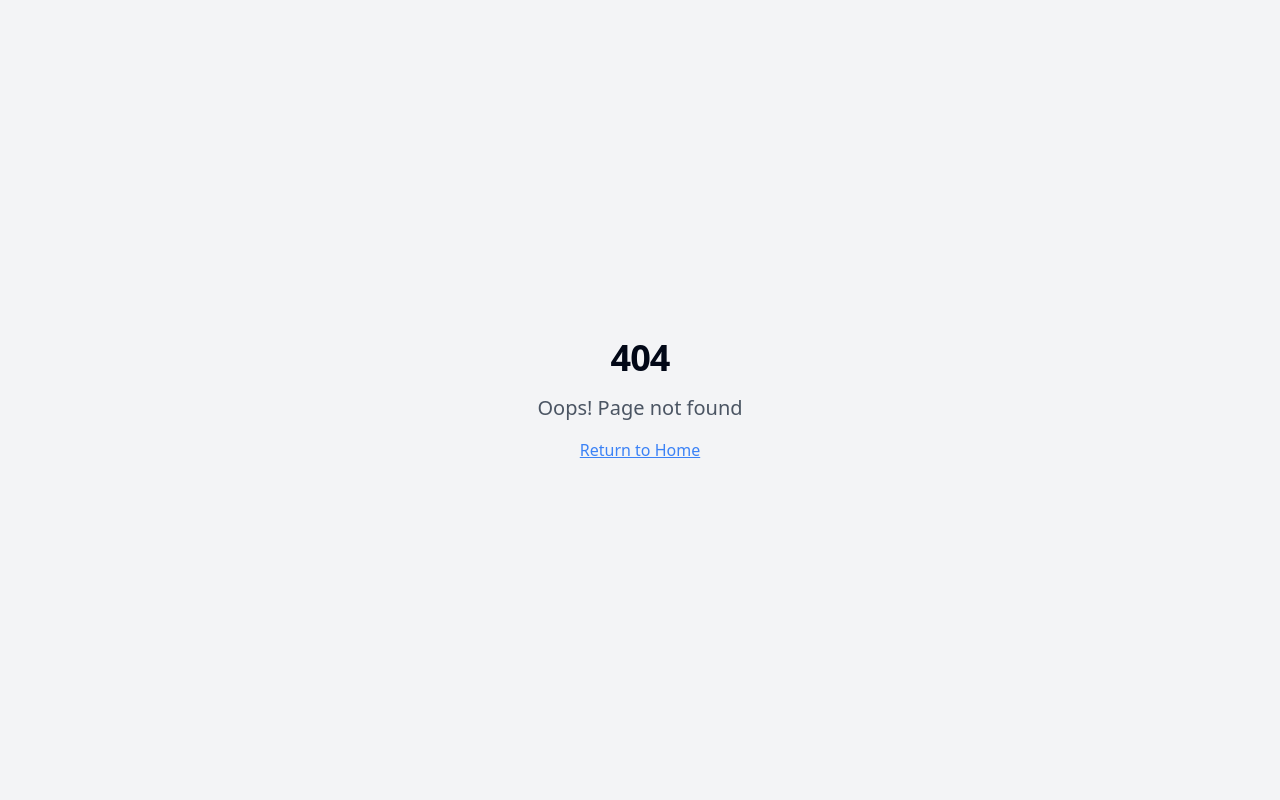
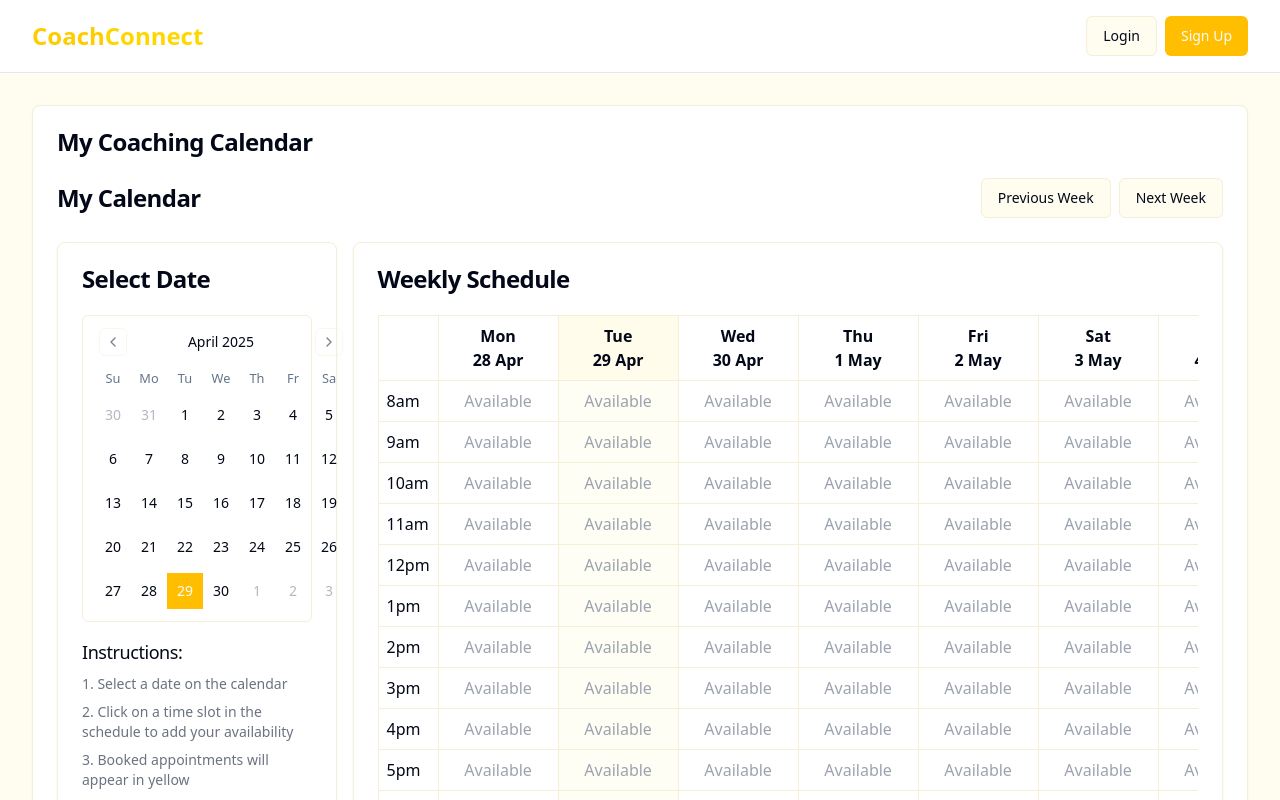
Before and after one commit to dejora/coach-connect-pay, a React (Vite) app: page /calendar in a window 1280 px wide. Before the commit this address had no page. Shown: the top 800 px of the page. Built offline with nearby package versions, Linux system fonts and the light colour scheme.

Commit message:
Add coach calendar page
Implement the coach calendar page and update the 404 page.

```diff
--- a/src/App.tsx
+++ b/src/App.tsx
@@ -14,6 +14,7 @@ import Dashboard from "./pages/Dashboard";
 import Appointments from "./pages/Appointments";
 import Appointment from "./pages/Appointment";
 import BookSession from "./pages/BookSession";
+import Calendar from "./pages/Calendar";
 import NotFound from "./pages/NotFound";
 
 const queryClient = new QueryClient();
@@ -33,6 +34,7 @@ const App = () => (
             <Route path="/appointments" element={<Appointments />} />
             <Route path="/appointment/:id" element={<Appointment />} />
             <Route path="/book/:coachId" element={<BookSession />} />
+            <Route path="/calendar" element={<Calendar />} />
             <Route path="*" element={<NotFound />} />
           </Routes>
         </BrowserRouter>
--- /dev/null
+++ b/src/components/Layout/index.tsx
@@ -0,0 +1,22 @@
+
+import React from 'react';
+import Header from './Header';
+import Footer from './Footer';
+
+interface LayoutProps {
+  children: React.ReactNode;
+}
+
+const Layout: React.FC<LayoutProps> = ({ children }) => {
+  return (
+    <div className="flex flex-col min-h-screen">
+      <Header />
+      <main className="flex-grow">
+        {children}
+      </main>
+      <Footer />
+    </div>
+  );
+};
+
+export default Layout;
--- /dev/null
+++ b/src/pages/Calendar.tsx
@@ -0,0 +1,24 @@
+
+import React from 'react';
+import Layout from '@/components/Layout';
+import CoachCalendar from '@/components/CoachDashboard/Calendar';
+import { Card, CardContent, CardHeader, CardTitle } from '@/components/ui/card';
+
+const CalendarPage: React.FC = () => {
+  return (
+    <Layout>
+      <div className="container py-8">
+        <Card>
+          <CardHeader>
+            <CardTitle>My Coaching Calendar</CardTitle>
+          </CardHeader>
+          <CardContent>
+            <CoachCalendar />
+          </CardContent>
+        </Card>
+      </div>
+    </Layout>
+  );
+};
+
+export default CalendarPage;
--- a/src/pages/NotFound.tsx
+++ b/src/pages/NotFound.tsx
@@ -1,5 +1,8 @@
-import { useLocation } from "react-router-dom";
+
+import { useLocation, Link } from "react-router-dom";
 import { useEffect } from "react";
+import { Button } from "@/components/ui/button";
+import { Calendar } from "lucide-react";
 
 const NotFound = () => {
   const location = useLocation();
@@ -13,12 +16,26 @@ const NotFound = () => {
 
   return (
     <div className="min-h-screen flex items-center justify-center bg-gray-100">
-      <div className="text-center">
-        <h1 className="text-4xl font-bold mb-4">404</h1>
-        <p className="text-xl text-gray-600 mb-4">Oops! Page not found</p>
-        <a href="/" className="text-blue-500 hover:text-blue-700 underline">
-          Return to Home
-        </a>
+      <div className="text-center max-w-md p-8 bg-white rounded-lg shadow-lg">
+        <h1 className="text-4xl font-bold mb-4 text-yellow-500">404</h1>
+        <p className="text-xl text-gray-600 mb-6">Oops! Page not found</p>
+
+        <p className="text-gray-500 mb-6">
+          The page you're looking for doesn't exist or may have been moved.
+        </p>
+
+        <div className="space-y-4">
+          <Link to="/">
+            <Button className="w-full">Return to Home</Button>
+          </Link>
+
+          <Link to="/calendar">
+            <Button variant="outline" className="w-full">
+              <Calendar className="mr-2 h-4 w-4" />
+              View Calendar
+            </Button>
+          </Link>
+        </div>
       </div>
     </div>
   );
```
